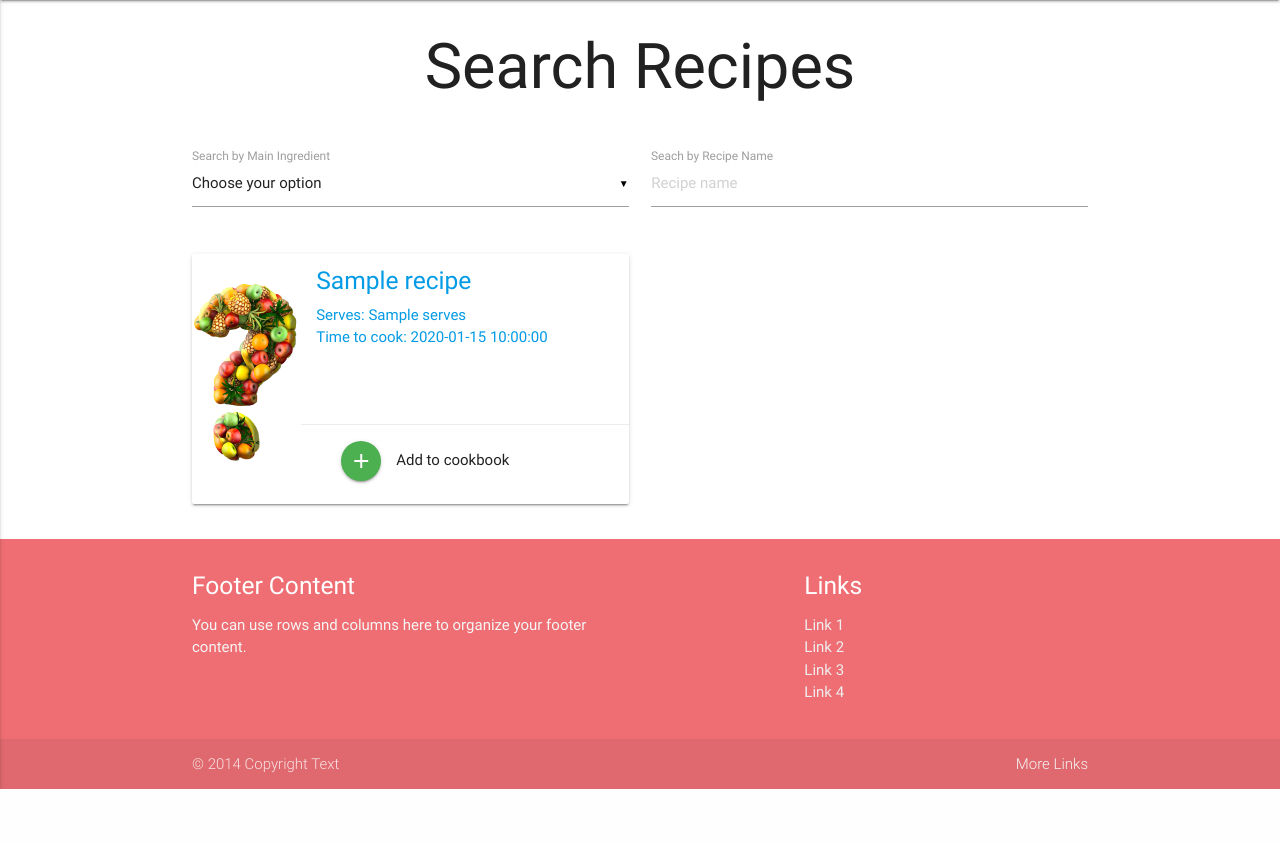
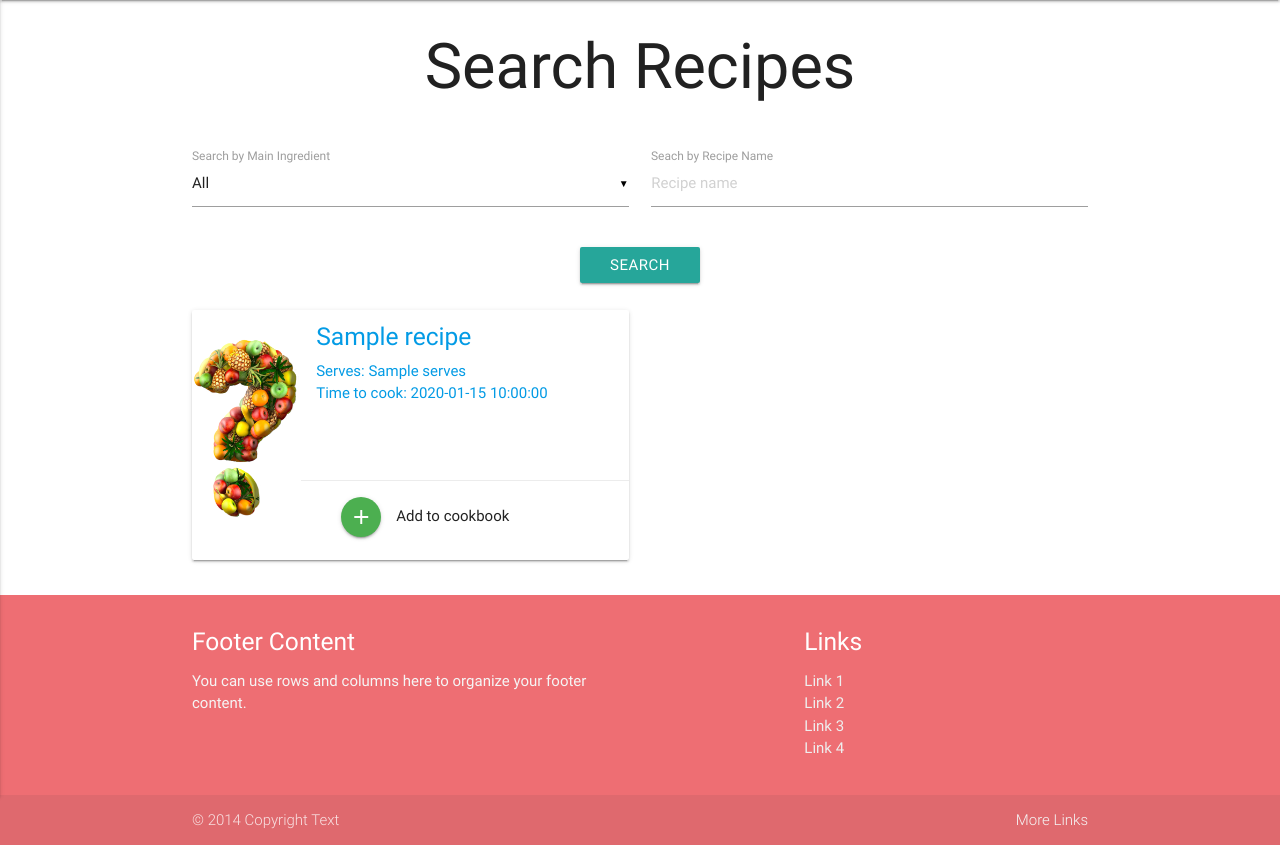
Before and after one commit to Baldpet/Family-cookbook, a Flask app: page /find-a-recipe in a window 1280 px wide. Shown: the part 64-909 px from the top of the page. Before the commit the page ends 853 px from the top, so only its background shows below. Run offline with Flask 2, Linux system fonts and the light colour scheme; a user stored in the database is signed in; a database or web service that is not in the repository returns one stand-in record (values such as "Sample title"); some libraries are stand-ins or nearby versions.

Commit message:
main ingredient filter working on the search recipes

```diff
--- a/app.py
+++ b/app.py
@@ -91,7 +91,7 @@ def add_recipe():
                            ingredients=mongo.db.main_ingredients.find())
 
 
-@app.route('/find-a-recipe')
+@app.route('/find-a-recipe', methods=['POST', 'GET'])
 @login_required
 def search_recipes():
     # route to the page to search for other recipes on the app
@@ -227,10 +227,8 @@ def date_check(date):
     time_since_upload = datetime.datetime.now() - date
 
     if time_since_upload.days < 7:
-        print('true')
         return True
     else:
-        print(time_since_upload)
         return False
 
 
--- a/static/css/style.css
+++ b/static/css/style.css
@@ -45,9 +45,6 @@
     display: inline;
     margin-left: 1rem;
 }
-
-/* Recipe search */
-
 
 /* Recipe view*/
 
@@ -99,6 +96,13 @@ span.badge{
     right: 0px;
 }
 
+/* Recipe search */
+
+.display-none{
+    display: none;
+}
+
+
 /* Media queries */
 
 @media only screen and (max-width: 993px){
--- /dev/null
+++ b/static/js/filter.js
@@ -0,0 +1,23 @@
+/*$('.filter').submit(function(){
+    ingredient = $(this).attr("id");
+    $('.recipe').addClass('display-none');
+    $("." + ingredient).removeClass('display-none');
+    $("." + mainIngredient).removeClass('display-none');
+})*/
+
+$('.filter').click(function(){
+    let values = $('form').serializeArray()
+    let mainIngredient = values[0].value
+    let recipeName = values[1].value
+
+    if (mainIngredient === 'none'){
+        $('.recipe').removeClass('display-none');
+    } else {
+        $('.recipe').addClass('display-none');
+        $("." + mainIngredient).parent().parent().parent().removeClass('display-none');
+
+    }
+    console.log(values)
+    console.log(mainIngredient)
+    console.log(recipeName)
+})
--- a/templates/searchrecipes.html
+++ b/templates/searchrecipes.html
@@ -4,11 +4,12 @@
     <div class="row center-align">
         <h1>Search Recipes</h1>
     </div>
+    <form method="POST">
         <div class="row">
             <div class="col s12 m6">
                 <div class="input-field">
                     <select name="main_ingredient" required>
-                <option value="" disabled selected>Choose your option</option>
+                    <option value="none" selected>All</option>
                     {% for ingredient in ingredients %}
                     <option value="{{ingredient.ingredient}}">{{ingredient.ingredient.capitalize()}}</option>
                     {% endfor %}
@@ -18,30 +19,35 @@
             </div>
             <div class="col s12 m6">
                 <div class="input-field">
-                <input placeholder="Recipe name" id="recipe_name" type="text" class="validate">
+                    <input placeholder="Recipe name" name="recipe_name" id="recipe_name" type="text" class="validate">
                     <label for="recipe_name">Seach by Recipe Name</label>
                 </div>
             </div>
+
         </div>
+        <div class="row center-align">
+            <a type="submit" value="Submit" class="waves-effect waves-light btn filter">Search</a>
+        </div>
+    </form>
     <div class="row">
     {% for recipe in recipes %}
 	  <div class="col s12 l6 recipe">
 		<div class="card horizontal">
 			<div class="card-image valign-wrapper">
                 {% if recipe.main_ingredient == 'poultry' %}
-				    <img src="static/assets/chicken.png">
+				    <img class="poultry" src="static/assets/chicken.png">
                 {% elif recipe.main_ingredient == 'pork' %}
-                    <img src="static/assets/pork.png">
+                    <img class="pork" src="static/assets/pork.png">
                 {% elif recipe.main_ingredient == 'beef' %}
-                    <img src="static/assets/cow.png">
+                    <img class="beef" src="static/assets/cow.png">
                 {% elif recipe.main_ingredient == 'fish' %}
-                    <img src="static/assets/fish.png">
+                    <img class="fish" src="static/assets/fish.png">
                 {% elif recipe.main_ingredient == 'vegetarian' %}
-                    <img src="static/assets/corn.png">
+                    <img class="vegetarian" src="static/assets/corn.png">
                 {% elif recipe.main_ingredient == 'vegan' %}
-                    <img src="static/assets/vegan.jpg">
+                    <img class="vegan" src="static/assets/vegan.jpg">
                 {% else %}
-                    <img src="static/assets/other.png">
+                    <img class="other" src="static/assets/other.png">
                 {% endif %}
 			</div>
 			<a href="{{url_for('recipe', recipe=recipe._id, name=recipe.recipe_name)}}">
@@ -74,3 +80,7 @@
 </div>
 
 {% endblock %}
+
+{% block js %}
+<script type="text/javascript" src="static/js/filter.js"></script>
+{% endblock %}
```
Lines whose indentation alone changed are shown as unchanged.
